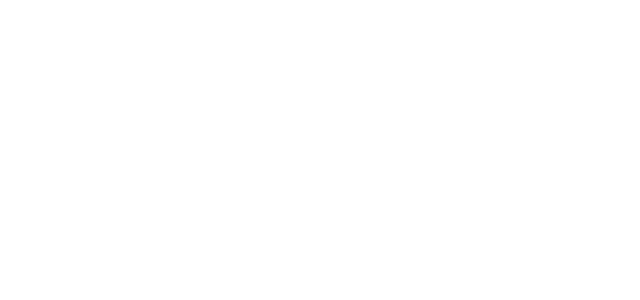
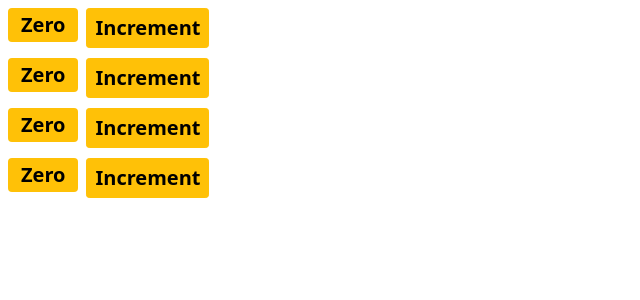
Before and after one commit to Khodidas-withLoveKD/React-Learnings, a React (Create React App) app: page /counters in a window 1280 px wide. Before the commit this address had no page. Shown: the top 300 px of the page, without its empty margins (0-640 px from the left). Built offline with nearby package versions, Linux system fonts and the light colour scheme.

Commit message:
Composing components

```diff
--- a/src/App.js
+++ b/src/App.js
@@ -2,8 +2,8 @@
 import { Route, BrowserRouter as Router, Routes } from 'react-router-dom'
 
 import Counter from './Components/counter'
+import Counters from './Components/Counters'
 import Home from './Components/Home'
-import RouterTest from './Components/RouterTest'
 
 import './App.css'
 
@@ -14,7 +14,7 @@
 				<Routes>
 					<Route path="/" element={<Home />} />
 					<Route path="/counter" element={<Counter />} />
-					<Route path="/router-test" element={<RouterTest />} />
+					<Route path="/counters" element={<Counters />} />
 				</Routes>
 			</Router>
 		</React.Fragment>
--- /dev/null
+++ b/src/Components/Counters.jsx
@@ -0,0 +1,25 @@
+import React from 'react'
+
+import Counter from './counter'
+
+class Counters extends React.Component {
+	state = {
+		counters: [
+			{ id: 1, value: 0 },
+			{ id: 2, value: 0 },
+			{ id: 3, value: 0 },
+			{ id: 4, value: 0 },
+		],
+	}
+	render() {
+		return (
+			<React.Fragment>
+				{this.state.counters.map((counter) => (
+					<Counter key={counter.id} />
+				))}
+			</React.Fragment>
+		)
+	}
+}
+
+export default Counters
--- a/src/Components/Home.jsx
+++ b/src/Components/Home.jsx
@@ -8,10 +8,10 @@
 				<div class="App">
 					<h2>All Routes</h2>
 					<h6>
-						<Link to="/counter">Counter</Link>
+						<Link to="/counters">Counters</Link>
 					</h6>
 					<h6>
-						<Link to="/router-test">Router Test</Link>
+						<Link to="/counter">Counter</Link>
 					</h6>
 				</div>
 			</React.Fragment>
--- a/src/Components/RouterTest.jsx
+++ /dev/null
@@ -1,13 +0,0 @@
-import React from 'react'
-
-class RouterTest extends React.Component {
-	render() {
-		return (
-			<React.Fragment>
-				<h1>This is RouterTest page!!</h1>
-			</React.Fragment>
-		)
-	}
-}
-
-export default RouterTest
--- a/src/Components/counter.jsx
+++ b/src/Components/counter.jsx
@@ -14,12 +14,12 @@
 
 	render() {
 		return (
-			<React.Fragment>
+			<div>
 				<span style={this.styles} className={this.getBadgeClasses()}>
 					{this.formatCount()}
 				</span>
 				<button
-					style={{ fontSize: 30, fontWeight: 'bolder' }}
+					style={{ fontSize: 20, fontWeight: 'bolder' }}
 					className="btn btn-warning btn-sm"
 					onClick={() => this.handleIncrement({ count: 1 })}
 				>
@@ -29,7 +29,7 @@
 					{this.state.tags.length === 0 && 'Please create a new tag!!'}
 					{this.renderTags()}
 				</div> */}
-			</React.Fragment>
+			</div>
 		)
 	}
 
```
